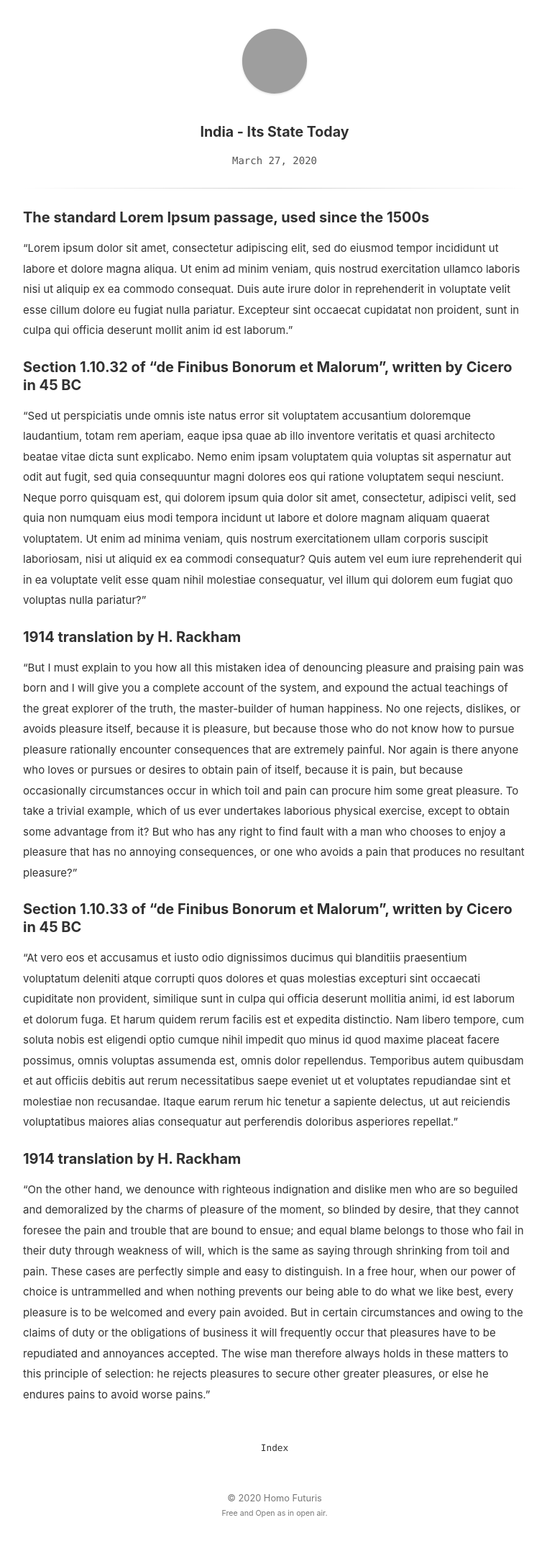
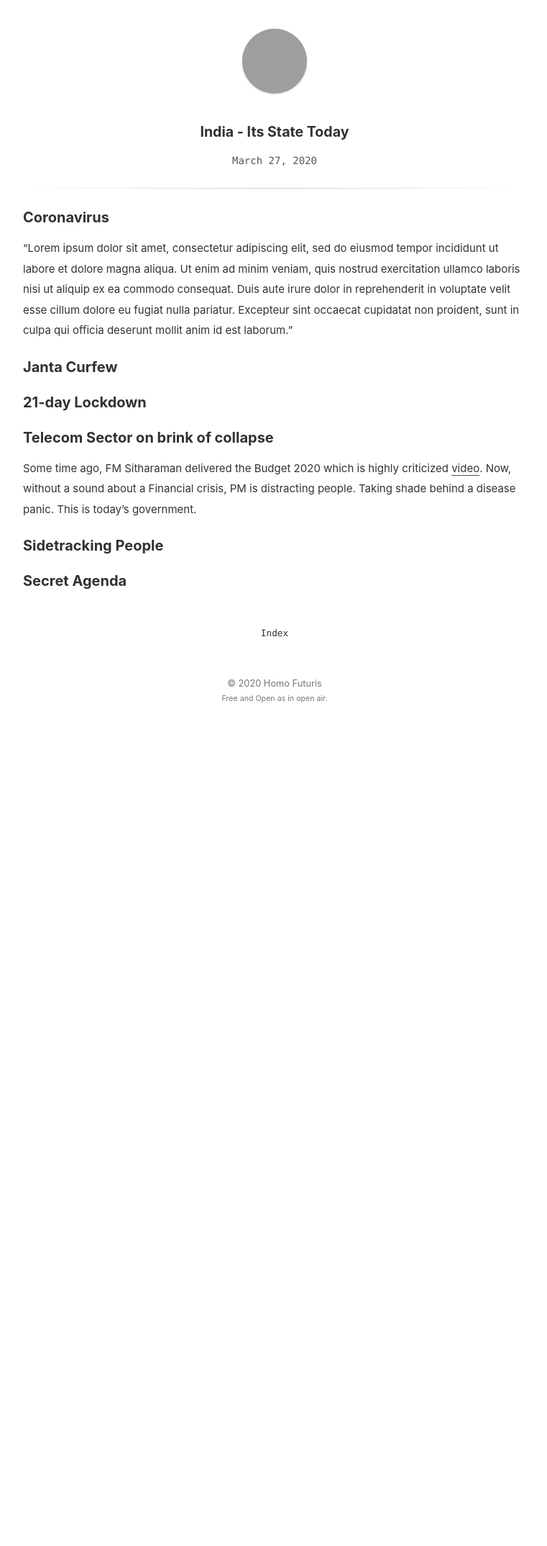
Before and after one commit to homofuturus/good-blog-base, a Jekyll site: the page built from _posts/2020-03-27-India-its-state-today.md, in a window 1280 px wide. Shown: the whole page at 72% size, without its empty margins (258-1019 px from the left). Built offline with Jekyll 4.4.1, drawn with Linux system fonts in a browser that asks for light colours; some web fonts are replaced; after the commit the page ends 1016 px from its top, so only the background shows below that; grey boxes are pictures that could not be loaded.

```diff
--- a/_includes/head.html
+++ b/_includes/head.html
@@ -16,6 +16,9 @@
 <link rel="canonical" href="{{ page.url | prepend: site.baseurl | prepend: site.url }}">
 <link rel="alternate" type="application/atom+xml" title="{{ site.title }}" href="{{ "/feed.xml" | prepend: site.baseurl | prepend: site.url }}" />
 
+<link href="https://fonts.googleapis.com/css?family=Gotu&display=swap" rel="stylesheet">
+
+
 {% if site.mathjax %}
 <script type="text/javascript" src="https://cdnjs.cloudflare.com/ajax/libs/mathjax/2.7.2/MathJax.js?config=TeX-AMS-MML_HTMLorMML"></script>
 {% endif %}
--- a/_posts/2020-03-27-India-its-state-today.md
+++ b/_posts/2020-03-27-India-its-state-today.md
@@ -3,22 +3,17 @@
 updated: 2020-03-27 00:57
 ---
 
-### The standard Lorem Ipsum passage, used since the 1500s
+### Coronavirus
 
 "Lorem ipsum dolor sit amet, consectetur adipiscing elit, sed do eiusmod tempor incididunt ut labore et dolore magna aliqua. Ut enim ad minim veniam, quis nostrud exercitation ullamco laboris nisi ut aliquip ex ea commodo consequat. Duis aute irure dolor in reprehenderit in voluptate velit esse cillum dolore eu fugiat nulla pariatur. Excepteur sint occaecat cupidatat non proident, sunt in culpa qui officia deserunt mollit anim id est laborum."
 
-### Section 1.10.32 of "de Finibus Bonorum et Malorum", written by Cicero in 45 BC
+### Janta Curfew
 
-"Sed ut perspiciatis unde omnis iste natus error sit voluptatem accusantium doloremque laudantium, totam rem aperiam, eaque ipsa quae ab illo inventore veritatis et quasi architecto beatae vitae dicta sunt explicabo. Nemo enim ipsam voluptatem quia voluptas sit aspernatur aut odit aut fugit, sed quia consequuntur magni dolores eos qui ratione voluptatem sequi nesciunt. Neque porro quisquam est, qui dolorem ipsum quia dolor sit amet, consectetur, adipisci velit, sed quia non numquam eius modi tempora incidunt ut labore et dolore magnam aliquam quaerat voluptatem. Ut enim ad minima veniam, quis nostrum exercitationem ullam corporis suscipit laboriosam, nisi ut aliquid ex ea commodi consequatur? Quis autem vel eum iure reprehenderit qui in ea voluptate velit esse quam nihil molestiae consequatur, vel illum qui dolorem eum fugiat quo voluptas nulla pariatur?"
+### 21-day Lockdown
 
-### 1914 translation by H. Rackham
+### Telecom Sector on brink of collapse
+Some time ago, FM Sitharaman delivered the Budget 2020 which is highly criticized  [video](https://www.indiatoday.in/business/budget-2020/video/budget-2020-full-speech-of-finance-minister-nirmala-sitharaman-1642370-2020-02-01). Now, without a sound about a Financial crisis, PM is distracting people. Taking shade behind a disease panic. This is today's government.
 
-"But I must explain to you how all this mistaken idea of denouncing pleasure and praising pain was born and I will give you a complete account of the system, and expound the actual teachings of the great explorer of the truth, the master-builder of human happiness. No one rejects, dislikes, or avoids pleasure itself, because it is pleasure, but because those who do not know how to pursue pleasure rationally encounter consequences that are extremely painful. Nor again is there anyone who loves or pursues or desires to obtain pain of itself, because it is pain, but because occasionally circumstances occur in which toil and pain can procure him some great pleasure. To take a trivial example, which of us ever undertakes laborious physical exercise, except to obtain some advantage from it? But who has any right to find fault with a man who chooses to enjoy a pleasure that has no annoying consequences, or one who avoids a pain that produces no resultant pleasure?"
+### Sidetracking People
 
-### Section 1.10.33 of "de Finibus Bonorum et Malorum", written by Cicero in 45 BC
-
-"At vero eos et accusamus et iusto odio dignissimos ducimus qui blanditiis praesentium voluptatum deleniti atque corrupti quos dolores et quas molestias excepturi sint occaecati cupiditate non provident, similique sunt in culpa qui officia deserunt mollitia animi, id est laborum et dolorum fuga. Et harum quidem rerum facilis est et expedita distinctio. Nam libero tempore, cum soluta nobis est eligendi optio cumque nihil impedit quo minus id quod maxime placeat facere possimus, omnis voluptas assumenda est, omnis dolor repellendus. Temporibus autem quibusdam et aut officiis debitis aut rerum necessitatibus saepe eveniet ut et voluptates repudiandae sint et molestiae non recusandae. Itaque earum rerum hic tenetur a sapiente delectus, ut aut reiciendis voluptatibus maiores alias consequatur aut perferendis doloribus asperiores repellat."
-
-### 1914 translation by H. Rackham
-
-"On the other hand, we denounce with righteous indignation and dislike men who are so beguiled and demoralized by the charms of pleasure of the moment, so blinded by desire, that they cannot foresee the pain and trouble that are bound to ensue; and equal blame belongs to those who fail in their duty through weakness of will, which is the same as saying through shrinking from toil and pain. These cases are perfectly simple and easy to distinguish. In a free hour, when our power of choice is untrammelled and when nothing prevents our being able to do what we like best, every pleasure is to be welcomed and every pain avoided. But in certain circumstances and owing to the claims of duty or the obligations of business it will frequently occur that pleasures have to be repudiated and annoyances accepted. The wise man therefore always holds in these matters to this principle of selection: he rejects pleasures to secure other greater pleasures, or else he endures pains to avoid worse pains."
+### Secret Agenda
--- a/_sass/main.scss
+++ b/_sass/main.scss
@@ -13,7 +13,7 @@
   line-height: 20px;
   font-weight: normal;
   font-style: normal;
-  font-family: -apple-system, BlinkMacSystemFont, "Segoe UI", Roboto, Helvetica, Arial, sans-serif, "Apple Color Emoji", "Segoe UI Emoji", "Segoe UI Symbol";
+  font-family: -apple-system, Gotu, "Segoe UI", Roboto, Helvetica, Arial, sans-serif, "Apple Color Emoji", "Segoe UI Emoji", "Segoe UI Symbol";
   color: #333333;
   padding: 10px;
   margin: 0;
```
Also changed, not shown: 5 other files.
